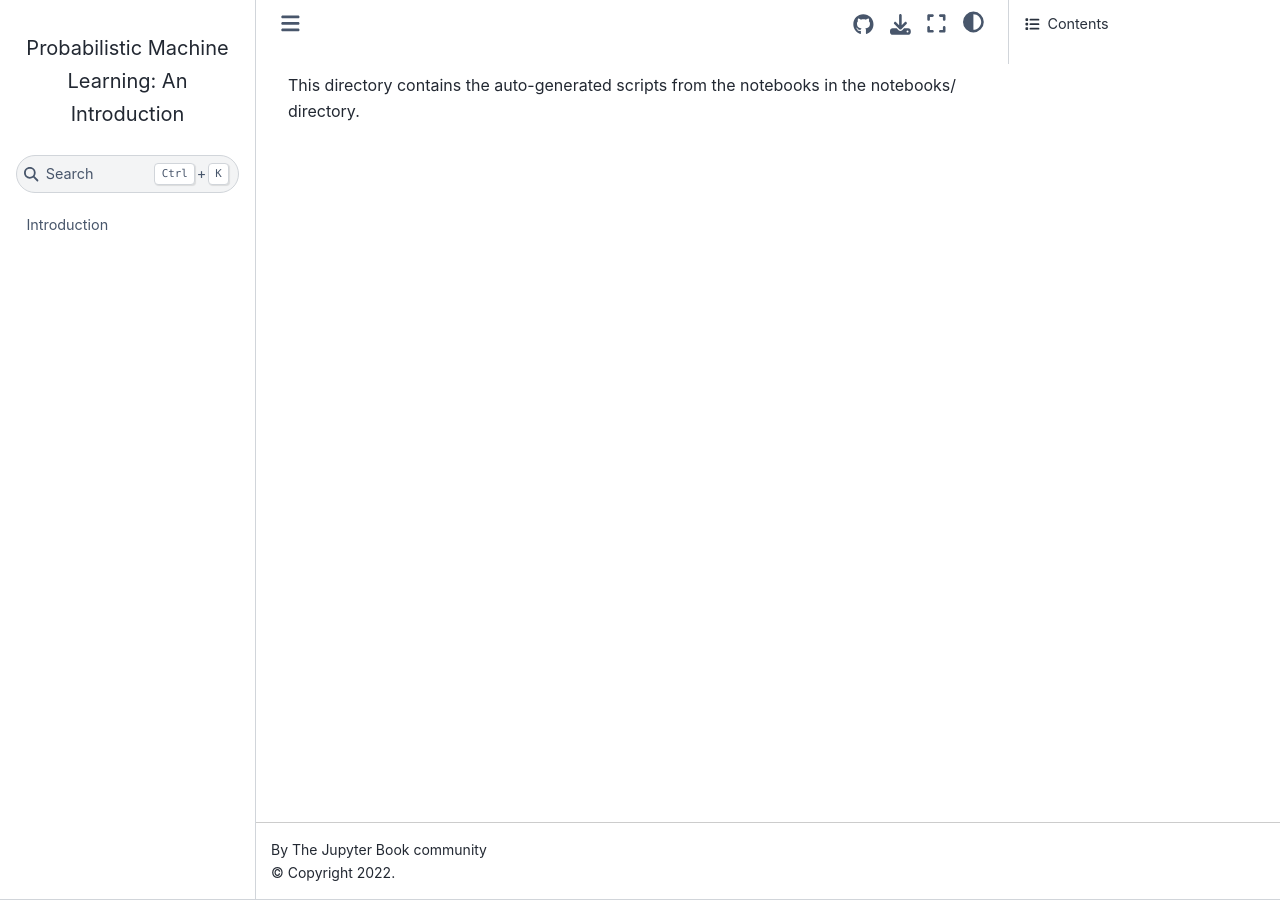
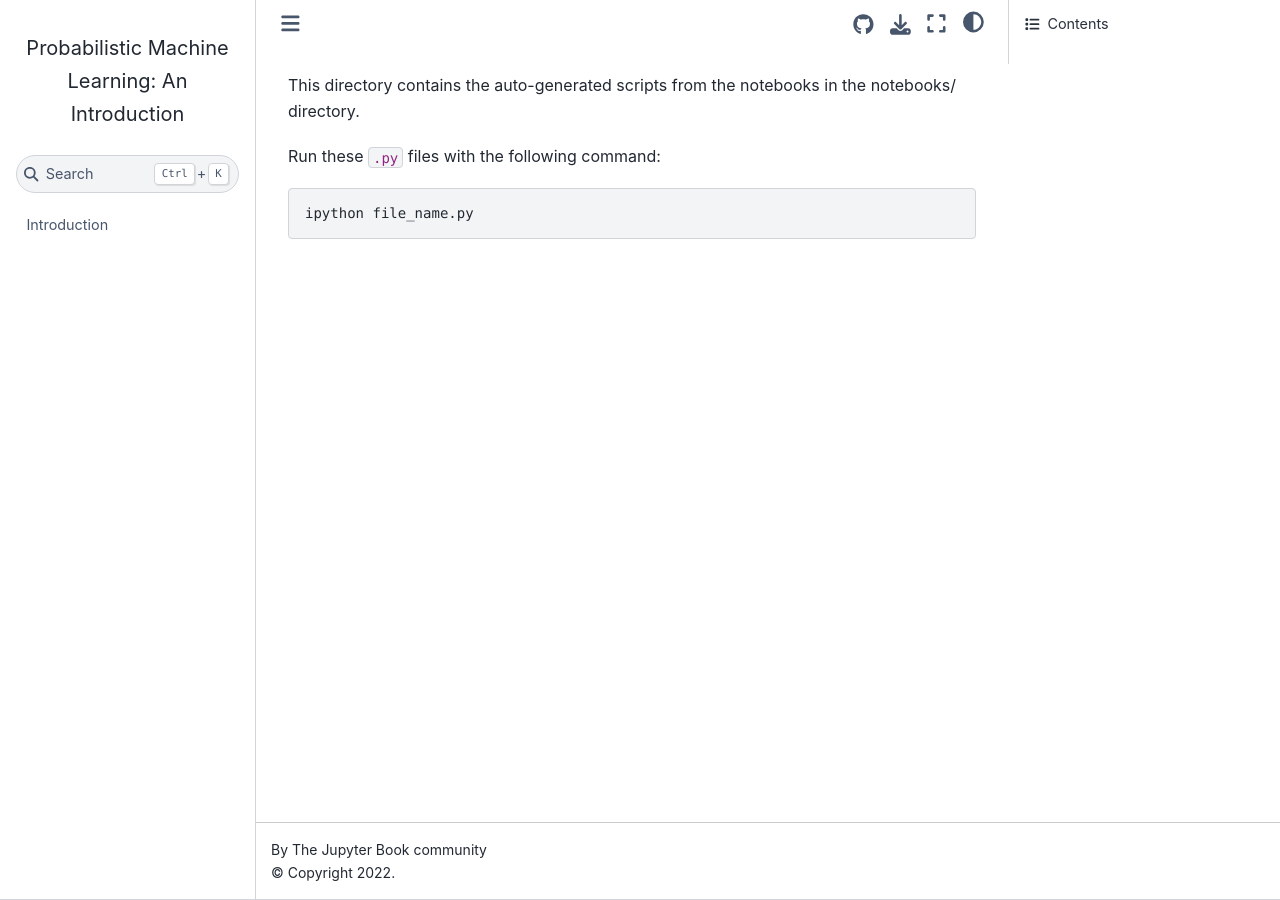
Before and after one commit to patel-zeel/pyprobml-dummy, a Jupyter Book: the page built from auto_generated_scripts/README.md, in a window 1280 px wide. Built offline with Jupyter Book 1.0.4 settings and Sphinx 7.4.7 and the Sphinx Book theme 1.1.4, drawn with Linux system fonts in a browser that asks for light colours; pages that are not in the unit, such as notebooks, are missing from menus.

Commit message:
Update README.md

````diff
--- a/auto_generated_scripts/README.md
+++ b/auto_generated_scripts/README.md
@@ -1 +1,6 @@
 This directory contains the auto-generated scripts from the notebooks in the notebooks/ directory.
+
+Run these `.py` files with the following command:
+```bash
+ipython file_name.py
+```
````
